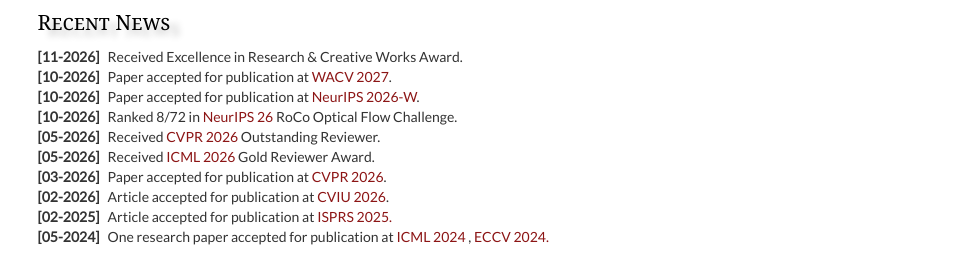
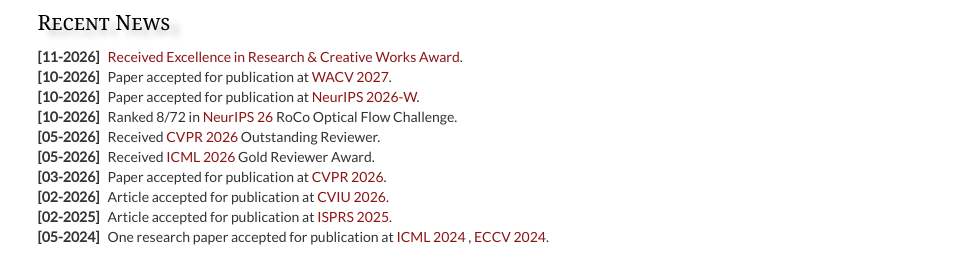
Before and after one commit to suryanshkumar/suryanshkumar.github.io, a plain HTML site: page index.html in a window 1280 px wide. Shown: the part 263-520 px from the top of the page, 325-1280 px from the left. Drawn offline with nearby package versions, Linux system fonts and the light colour scheme.

Commit message:
award detail added

```diff
--- a/index.html
+++ b/index.html
@@ -79,7 +79,7 @@
 
                 <div class="row">
                   <div class="col-sm-12"><strong>[11-2026]</strong>&nbsp;&nbsp;
-                    Received Excellence in Research & Creative Works Award.
+                    <a href="https://www.youtube.com/shorts/ugfYUHAXvtA">Received Excellence in Research & Creative Works Award</a>.
                   </div>
                 </div>
 
```
